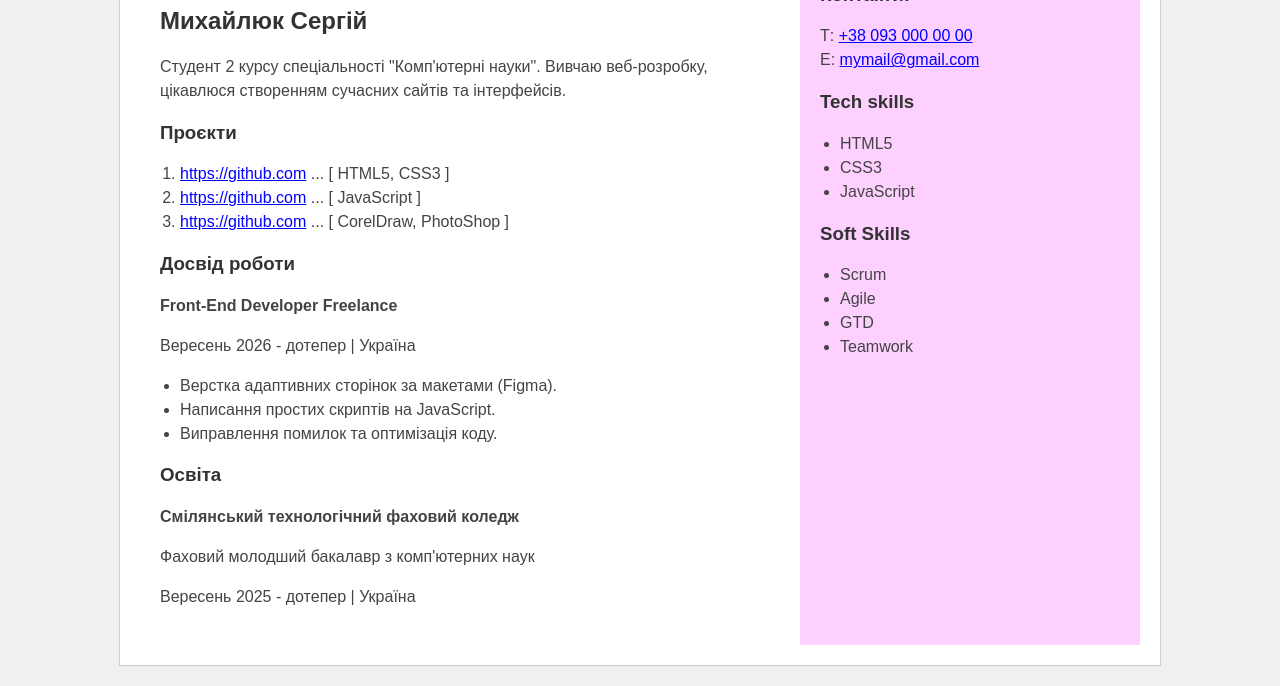
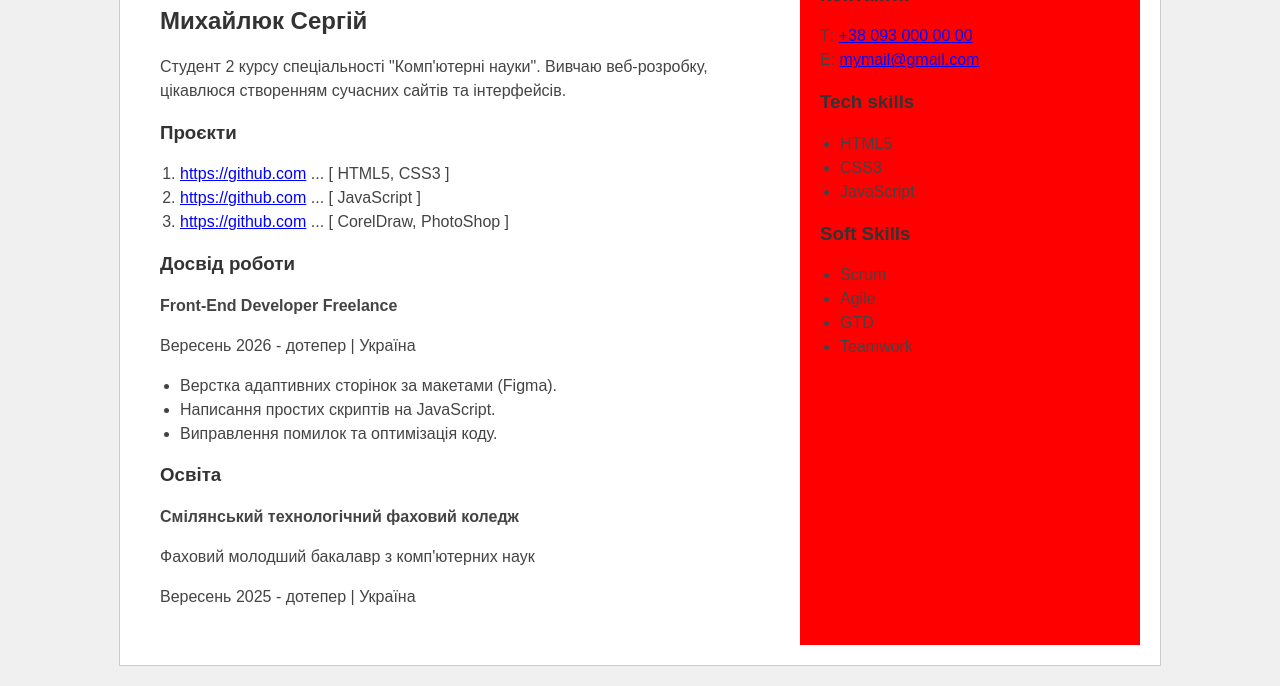
Before and after one commit to siteen0/description, a plain HTML site: page index.html in a window 1280 px wide. Shown: the part 134-820 px from the top of the page. Drawn offline with Linux system fonts and the light colour scheme.

Commit message:
Update sidebar background color to red
Changed sidebar background color to red.

```diff
--- a/index.html
+++ b/index.html
@@ -19,7 +19,7 @@
             padding: 20px;
         }
         .sidebar {
-            background-color: #fed0ff;
+            background-color: #ff0000; /* ЗМІНЕНО КОЛІР НА ЧЕРВОНИЙ */
             padding: 20px;
             width: 300px;
         }
@@ -52,7 +52,6 @@
 
         <!-- Левая колонка -->
         <div class="sidebar">
-            <!-- ВАЖНО: здесь должна быть ссылка на твою картинку в папке img -->
             <img src="img/photo.png" alt="Моє фото">
 
             <h3>Контакти:</h3>
```
